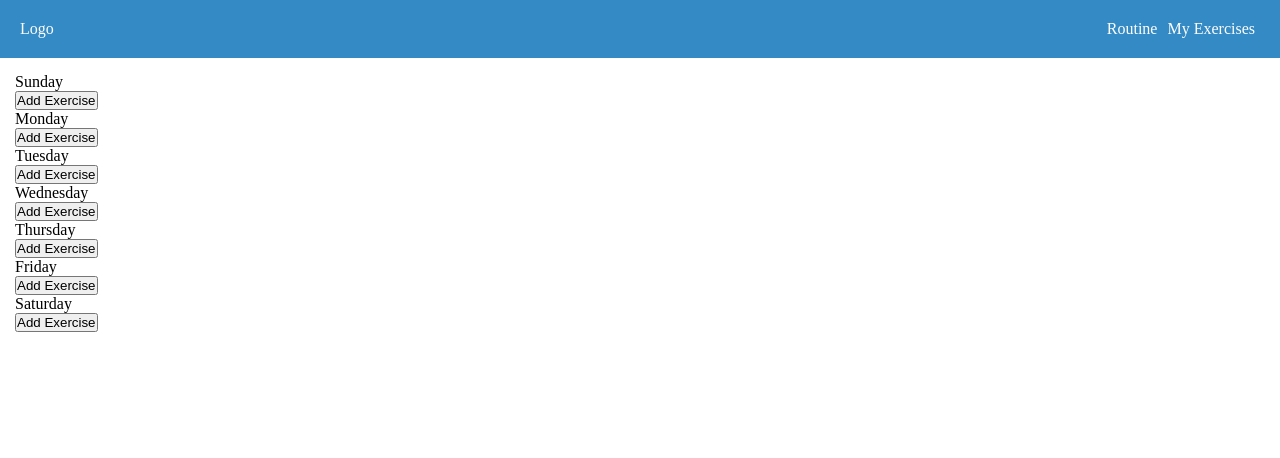
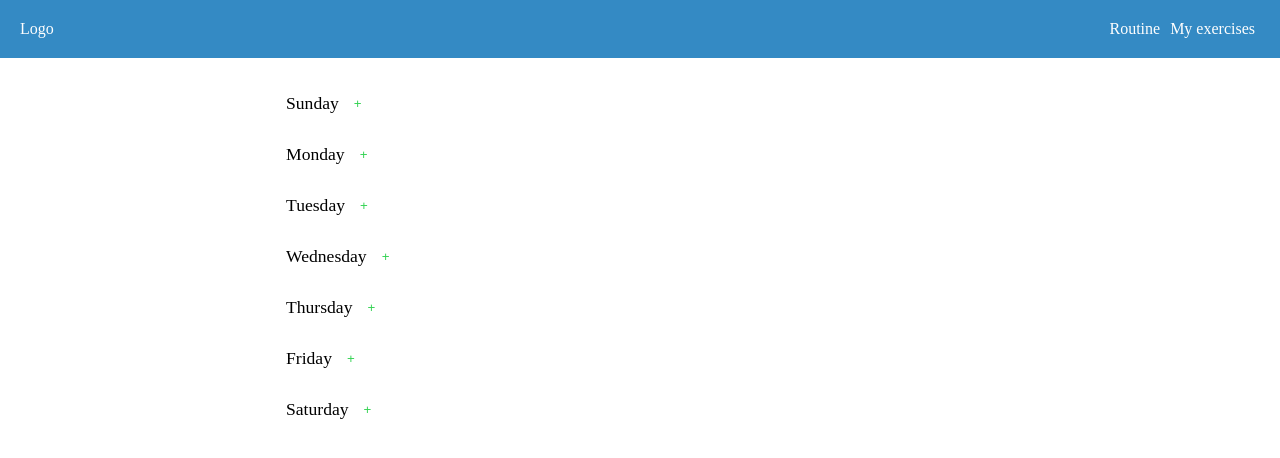
Before and after one commit to beFraga/ph_ex, a plain HTML site: page index.html in a window 1280 px wide. Drawn offline with Linux system fonts and the light colour scheme.

Commit message:
Add files via upload

```diff
--- a/index.html
+++ b/index.html
@@ -12,22 +12,79 @@
     <span id="link"></span>
     <header id="header">
         <div id="logo">
-            <a href="#link">logo</a>
+            <a href="#link">Logo</a>
         </div>
         <div id="links">
             <ul>
                 <li>
-                    <a href="#">routine</a>
+                    <a href="#">Routine</a>
                 </li>
                 <li>
-                    <a href="#">my exercises</a>
+                    <a href="#">My exercises</a>
                 </li>
             </ul>
         </div>
     </header>
     <main>
-        <div id="routine"></div>
+        <div id="routine">
+            <div class="day" id="sunday">
+                <div class="dH">
+                    <p class="dName">Sunday</p>
+                    <button onclick="addEx(this)">+</button>
+                </div>
+                <div class="exD"></div>
+            </div>
+
+            <div class="day" id="monday">
+                <div class="dH">
+                    <p class="dName">Monday</p>
+                    <button onclick="addEx(this)">+</button>
+                </div>
+                <div class="exD"></div>
+            </div>
+
+            <div class="day" id="tuesday">
+                <div class="dH">
+                    <p class="dName">Tuesday</p>
+                    <button onclick="addEx(this)">+</button>
+                </div>
+                <div class="exD"></div>
+            </div>
+
+            <div class="day" id="wednesday">
+                <div class="dH">
+                    <p class="dName">Wednesday</p>
+                    <button onclick="addEx(this)">+</button>
+                </div>
+                <div class="exD"></div>
+            </div>
+
+            <div class="day" id="thursday">
+                <div class="dH">
+                    <p class="dName">Thursday</p>
+                    <button onclick="addEx(this)">+</button>
+                </div>
+                <div class="exD"></div>
+            </div>
+
+            <div class="day" id="friday">
+                <div class="dH">
+                    <p class="dName">Friday</p>
+                    <button onclick="addEx(this)">+</button>
+                </div>
+                <div class="exD"></div>
+            </div>
+
+            <div class="day" id="saturday">
+                <div class="dH">
+                    <p class="dName">Saturday</p>
+                    <button onclick="addEx(this)">+</button>
+                </div>
+                <div class="exD"></div>
+            </div>
+        </div>
     </main>
+
     <script src="script.js"></script>
 </body>
 </html>
--- a/pre.js
+++ b/pre.js
@@ -1,6 +1,6 @@
-setEx();
+getEx();
 
-function setEx(){
+function getEx(){
     ex_ = localStorage.getItem("ex");
     ex = ex_ ? ex_.split("|") : new Array;
 
@@ -13,7 +13,7 @@ function setEx(){
     console.log(ex);
 }
 
-function setEx2(){
+function sendEx(){
     for(i in ex){
         ex[i] = JSON.stringify(ex[i]);
     }
--- a/script.js
+++ b/script.js
@@ -1,43 +1,13 @@
-createRoutine();
 setRoutine();
 
-function createRoutine(){
-    let days = ["Sunday", "Monday", "Tuesday", "Wednesday", "Thursday", "Friday", "Saturday"];
-    rDiv = document.getElementById("routine");
-    for(i in days){
-        div = document.createElement("div");
-        div.classList.add("day");
-        div.id = days[i];
-
-        p = document.createElement("p");
-        p.classList.add("dName");
-        p.innerText = days[i];
-
-        div2 = document.createElement("div");
-        div2.classList.add("exS");
-
-        div3 = document.createElement("div");
-        div3.classList.add("newEx");
-
-        bt = document.createElement("button");
-        bt.setAttribute("onclick", "addEx(this)");
-        bt.innerText = "add exercise";
-
-        div3.append(bt);
-        div2.append(div3);
-        div.append(p);
-        div.append(div2);
-        rDiv.append(div);
-    }
-}
 function setRoutine(){
     for(i in ex){
         p = document.createElement("p");
         p.classList.add("ex");
         p.innerText = ex[i].name;
 
-        dDiv = document.getElementById(ex[i].day);
-        exDiv = dDiv.querySelector(".exS");
+        dDiv = document.getElementById(ex[i].day.toLowerCase());
+        exDiv = dDiv.querySelector(".exD");
         exDiv.append(p);
     }
 }
@@ -47,13 +17,17 @@ function setRoutine(){
 function addEx(me){
     parent = me.parentNode;
     input = document.createElement("input");
+    input.setAttribute("onkeyup", "btSim(this)"); //make this func
     parent.append(input);
     me.setAttribute("onclick", "addEx2(this)");
+    me.innerText = "-";
+    me.style.color = "#d33453";
 }
 
 function addEx2(me){
     let parent = me.parentNode;
-    let pparent = parent.parentNode.parentNode;
+    let pparent = parent.parentNode;
+    console.log(pparent);
 
     let day = pparent.querySelector(".dName").innerText;
     let input = parent.querySelector("input");
@@ -61,10 +35,13 @@ function addEx2(me){
         let newVal = {"name": input.value, "day": day};
         ex.push(newVal);
 
-        setEx2();
+        sendEx();
         localStorage.setItem("ex", ex);
-        setEx();
+        getEx();
+        setRoutine(); //error
     }
     me.setAttribute("onclick", "addEx(this)");
+    me.innerText = "+";
+    me.style.color = "#34d353";
     input.parentNode.removeChild(input);
 }
--- a/style.css
+++ b/style.css
@@ -3,7 +3,9 @@
     margin: 0;
     padding: 0;
     text-decoration: none;
-    text-transform: capitalize;
+    outline: none;
+    box-shadow: none;
+    resize: none;
 }
 body{
     --mainColor: #348ac4;
@@ -43,4 +45,47 @@ header{
 main{
     margin: 15px;
     padding-top: 58px;
+    width: 100%;
+    display: flex;
+    flex-direction: column;
+    align-items: center;
 }
+#routine{
+    min-width: calc(60% + 10px);
+    max-width: 800px;
+}
+.day{
+    margin: 10px;
+}
+.dH{
+    display: flex;
+    align-items: center;
+}
+.dName{
+    font-size: 1.1rem;
+    margin: 10px;
+}
+.day button{
+    cursor: pointer;
+    color: #34d353;
+    background: none;
+    border: none;
+    padding: 5px;
+    transition: .3s;
+}
+/* .day button:hover{
+    transform: rotate(360deg);
+} */
+.day input{
+    height: 20px;
+    border: none;
+    border-bottom: 1px solid #111;
+    padding: 3px;
+    margin-left: 5px;
+}
+.exD{
+    margin-bottom: 5px;
+}
+.ex{
+    margin: 3px 3px 3px 6px;
+}
```
